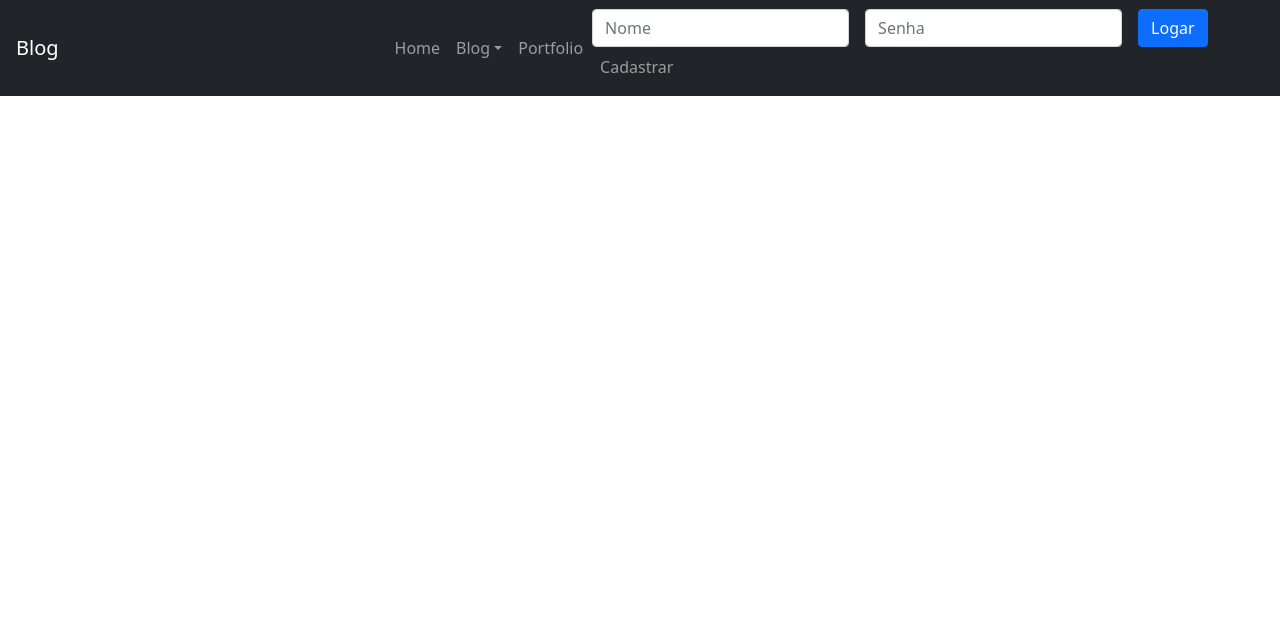
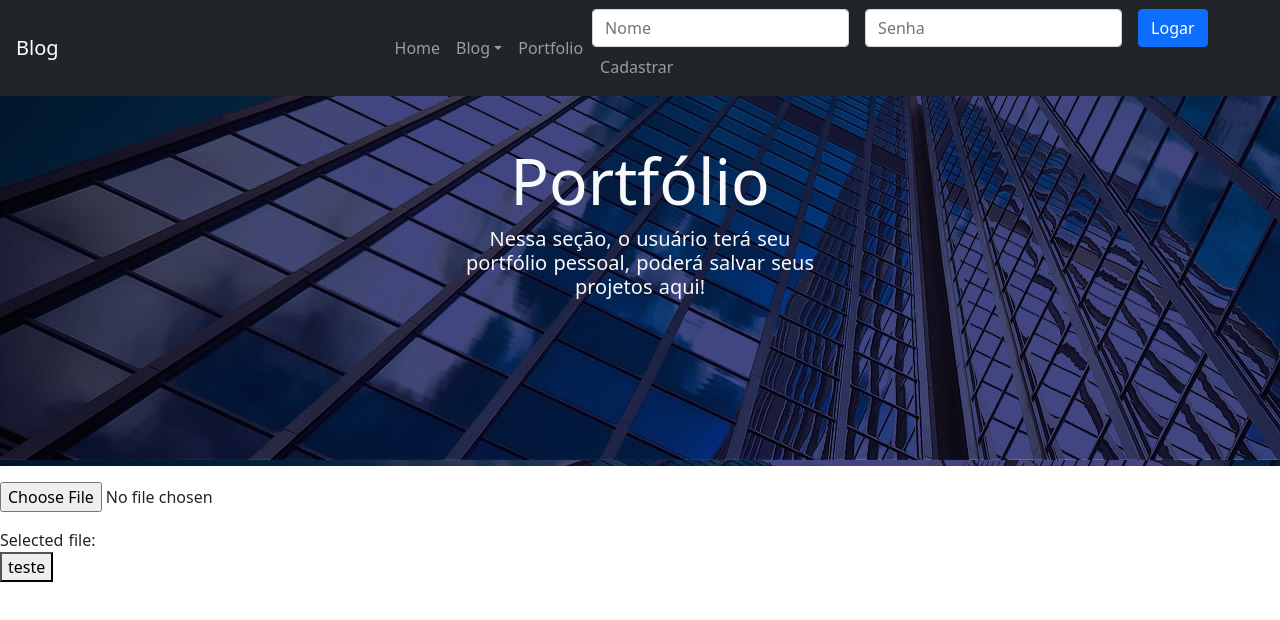
Before and after one commit to mauricio201922/Blog-With-Nuxt, a Nuxt app: page /portfolio in a window 1280 px wide. Shown: the top 620 px of the page. Built offline with nearby package versions, Linux system fonts and the light colour scheme.

Commit message:
Anexo of file in the portfolio in desenvolviment

```diff
--- a/assets/CSS/home.css
+++ b/assets/CSS/home.css
@@ -55,3 +55,9 @@
     color: rgb(177, 177, 177);
     text-decoration: none;
 }
+
+#footer {
+    background-color: #444;
+    padding: 50px 0 25px;
+    color: #a3a3a3;
+}
--- a/components/Home/home.vue
+++ b/components/Home/home.vue
@@ -192,34 +192,63 @@
             </section>
         </div>
 
-        <div class="navbar navbar-dark bg-dark">
+        <div id="footer">
             <div class="container">
-                <nav class="text-center mr-3 ms-3 pr-2 ps-2 w-100">
-                    <div class="row row-cols-3 text-light">
-                        <h3>teste</h3>
-                        <h3>teste</h3>
-                        <h3>teste</h3>
+                <nav class="row">
+
+                    <!-- Navbar Final - links 1 -->
+                    <div class="col-md-4 text-light">
+                        <div class="row">
+                            <div class="col-12 mb-3">
+                                <dt>Blog Inicial</dt>
+                            </div>
+                            <dl class="col-sm-6">
+                                <a href="#" class="desactive-link-light"><dd>Home</dd></a>
+                                <a href="#" class="desactive-link-light"><dd>Sobre nós</dd></a>
+                                <b-item v-b-modal.fale-conosco>
+                                    <span class="desactive-link-light">Fale Conosco</span>
+                                </b-item>
+                            </dl>
+                            <dl class="col-sm-6"></dl>
+                        </div>
                     </div>
-                    <div class="row row-cols-3">
-                        <a href="#" class="desactive-link-light">Home</a>
-                        <a href="#" class="desactive-link-light">teste</a>
-                        <a href="#" class="desactive-link-light">teste</a>
-                        <a href="#" class="desactive-link-light">Sobre nós</a>
-                        <a href="#" class="desactive-link-light">teste</a>
-                        <a href="#" class="desactive-link-light">teste</a>
-                        <b-nav-item v-b-modal.fale-conosco>
-                            <span class="desactive-link-light">Fale Conosco</span>
-                        </b-nav-item>
-                        <a href="#" class="desactive-link-light">teste</a>
-                        <a href="#" class="desactive-link-light">teste</a>
+
+                    <!-- Navbar Final - links 2 -->
+                    <div class="col-md-4 text-light">
+                        <div class="row">
+                            <div class="col-12 mb-3">
+                                <dt>teste</dt>
+                            </div>
+                            <dl class="col-sm-6">
+                                <a href="#" class="desactive-link-light"><dd>teste</dd></a>
+                                <a href="#" class="desactive-link-light"><dd>teste</dd></a>
+                            </dl>
+                            <dl class="col-sm-6"></dl>
+                        </div>
                     </div>
+
+                    <!-- Navbar Final - links 3 -->
+                    <div class="col-md-4 text-light">
+                        <div class="row">
+                            <div class="col-12 mb-3">
+                                <dt>teste</dt>
+                            </div>
+                            <dl class="col-sm-6">
+                                <a href="#" class="desactive-link-light"><dd>teste</dd></a>
+                                <a href="#" class="desactive-link-light"><dd>teste</dd></a>
+                            </dl>
+                            <dl class="col-sm-6"></dl>
+                        </div>
+                    </div>
+
                 </nav>
-                <div class="border-top border-light w-100 mt-3 text-center">
+                <div class="border-top border-light w-100 mt-3">
                     <span class="text-light">© 2021 - 2021 | Blog - Todos os direitos seguindo.</span>
                 </div>
             </div>
         </div>
 
+        <!-- Modals -->
         <!-- Modal para Fale Conosco -->
         <b-modal id="fale-conosco" ref="modal" title="Fale Conosco">
             <form ref="form" @submit.stop.prevent="faleConoscoSubmitado">
--- /dev/null
+++ b/components/Portfolio/portfolio-profile.vue
@@ -0,0 +1,78 @@
+<template>
+    <div>
+        <div class="bg-image o-hidden position-relative config-home" id="blog-profile">
+            <section class="min-vh-50 o-hidden d-flex flex-column padd">
+                <div class="container">
+                    <div class="row justify-content-center text-center align-items-center">
+                        <div class="col-xl-5 col-lg-9 col-md-10 layer-3 aos-init aos-animate text-light">
+                            <h1 class="display-3">Portfólio</h1>
+                            <div class="mb-4">
+                                <h6 class="lead px-xl-5">Nessa seção, o usuário terá seu portfólio pessoal, poderá salvar seus projetos aqui!</h6>
+                            </div>
+                        </div>
+                    </div>
+                </div>
+            </section>
+        </div>
+        <b-form-file ref="file" v-model="file2" class="mt-3" plain></b-form-file>
+        <div class="mt-3">Selected file: {{ file2 ? file2.name : '' }}</div>
+        <button @click="selectFile">teste</button>
+        <img v-bind:src="imagePreview" v-show="showPreview">
+    </div>
+</template>
+
+<script>
+  export default {
+    data() {
+      return {
+        file1: null,
+        file2: null,
+        showPreview: false,
+        imagePreview: ''
+      }
+    },
+
+    methods: {
+        selectFile() {
+
+            this.file2 = this.$refs.file.files[0];
+
+            console.log(this.file2)
+
+            /*
+            Initialize a File Reader object
+            */
+            let reader  = new FileReader();
+
+            /*
+            Add an event listener to the reader that when the file
+            has been loaded, we flag the show preview as true and set the
+            image to be what was read from the reader.
+            */
+            reader.addEventListener("load", function () {
+                this.showPreview = true;
+                this.imagePreview = reader.result;
+            }.bind(this), false);
+
+
+
+            /*
+            Check to see if the file is not empty.
+            */
+            if(this.file2){
+            /*
+                Ensure the file is an image file.
+            */
+                if ( /\.(jpe?g|png|gif|zip)$/.test( this.file2.name ) ) {
+                    /*
+                    Fire the readAsDataURL method which will read the file in and
+                    upon completion fire a 'load' event which we will listen to and
+                    display the image in the preview.
+                    */
+                    reader.readAsDataURL(this.file2);
+                }
+            }
+        }
+    }
+  }
+</script>
--- a/components/menubar.vue
+++ b/components/menubar.vue
@@ -54,16 +54,12 @@
                 <b-modal
                 id="modal-prevent-closing"
                 ref="modal"
-                title="Cadastro"
-                @show="resetModal"
-                @hidden="resetModal"
-                @ok="handleOk">
+                title="Cadastro">
                     <form ref="form" @submit.stop.prevent="handleSubmit">
                         <b-form-group
                         label="Name"
                         label-for="name-input"
-                        invalid-feedback="Name is required"
-                        :state="nameState">
+                        invalid-feedback="Name is required">
 
                             <b-form-input id="name-input" required></b-form-input>
 
@@ -73,8 +69,7 @@
                         <b-form-group
                         label="Senha"
                         label-for="senha-input"
-                        invalid-feedback="Name is required"
-                        :state="nameState">
+                        invalid-feedback="Name is required">
 
                             <b-form-input id="senha-input" required></b-form-input>
 
@@ -83,8 +78,7 @@
                         <b-form-group
                         label="Confirme sua Senha"
                         label-for="confirme-senha-input"
-                        invalid-feedback="Name is required"
-                        :state="nameState">
+                        invalid-feedback="Name is required">
 
                             <b-form-input id="confirme-senha-input" required></b-form-input>
 
--- a/pages/index.vue
+++ b/pages/index.vue
@@ -3,8 +3,6 @@
         <home/>
         <menubar/>
     </div>
-
-
 </template>
 
 <script>
--- a/pages/portfolio.vue
+++ b/pages/portfolio.vue
@@ -1,6 +1,7 @@
 <template>
     <div>
         <menubar/>
+        <portfolio-profile/>
     </div>
 
 
--- /dev/null
+++ b/store/index.js
@@ -0,0 +1,21 @@
+// State
+export const state = () => ({
+    count: 0
+});
+
+// Mutation
+export const mutation = {
+
+}
+
+// Action
+export const action = {
+
+}
+
+// Getters
+export const getters = {
+    getCounter(state) {
+        return state.count
+    }
+}
```
